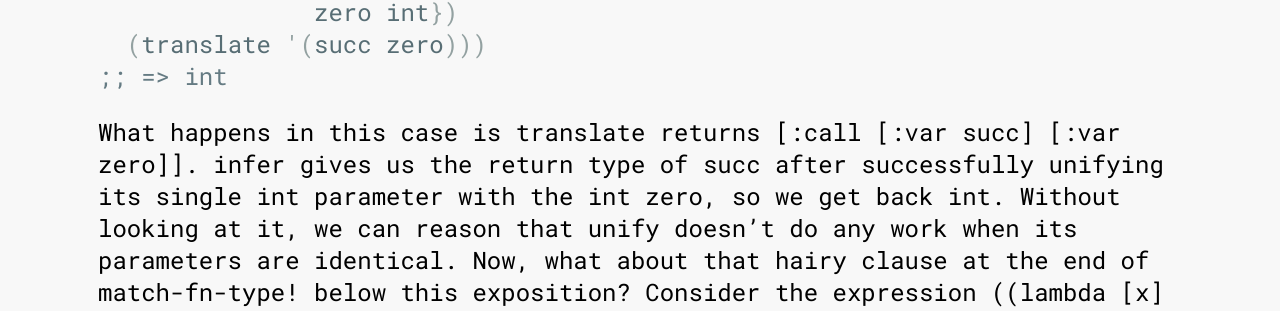
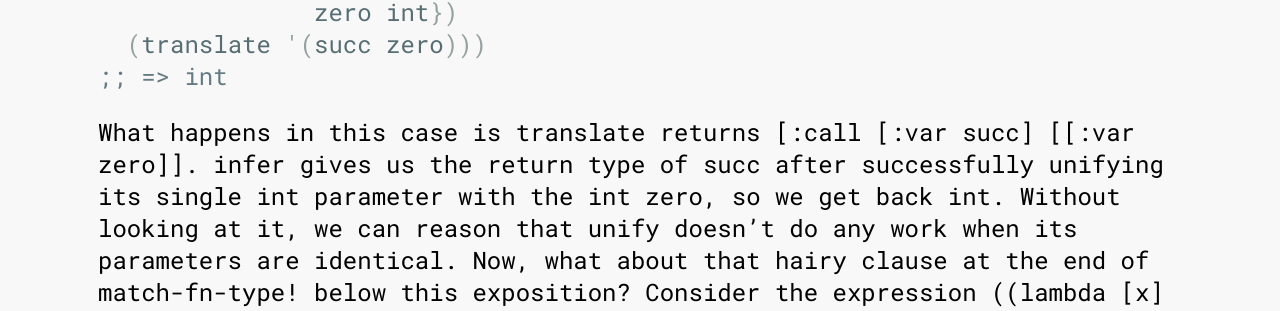
Before and after one commit to moea/types, a Jekyll site: the page built from index.markdown, in a window 1280 px wide and 900 px high, scrolled down 6756 px. Shown: the part 144-455 px from the top of the window. Built offline with Jekyll 4.4.1, drawn with Linux system fonts in a browser that asks for light colours.

Commit message:
Small correction

````diff
--- a/index.markdown
+++ b/index.markdown
@@ -205,7 +205,7 @@ Let's try
 ;; => int
 ```
 
-What happens in this case is `translate` returns `[:call [:var succ] [:var  zero]]`. `infer` gives us the return type of `succ` after successfully unifying its single `int` parameter with the `int` zero, so we get back `int`.  Without looking at it, we can reason that unify doesn't do any work when its parameters are identical.  Now, what about that hairy clause at the end of `match-fn-type!` below this exposition?  Consider the expression `((lambda [x] (x zero)) succ)`, or `[:call [:fun [x] [:call [:var x] [[:var zero]]]] [[:var succ]]]` (which evaluates to int).  infer's destructuring clause for `:fun` is pretty simple, per above:
+What happens in this case is `translate` returns `[:call [:var succ] [[:var  zero]]`. `infer` gives us the return type of `succ` after successfully unifying its single `int` parameter with the `int` zero, so we get back `int`.  Without looking at it, we can reason that unify doesn't do any work when its parameters are identical.  Now, what about that hairy clause at the end of `match-fn-type!` below this exposition?  Consider the expression `((lambda [x] (x zero)) succ)`, or `[:call [:fun [x] [:call [:var x] [[:var zero]]]] [[:var succ]]]` (which evaluates to int).  infer's destructuring clause for `:fun` is pretty simple, per above:
 
 ```clojure
 [:fun params body]
````
